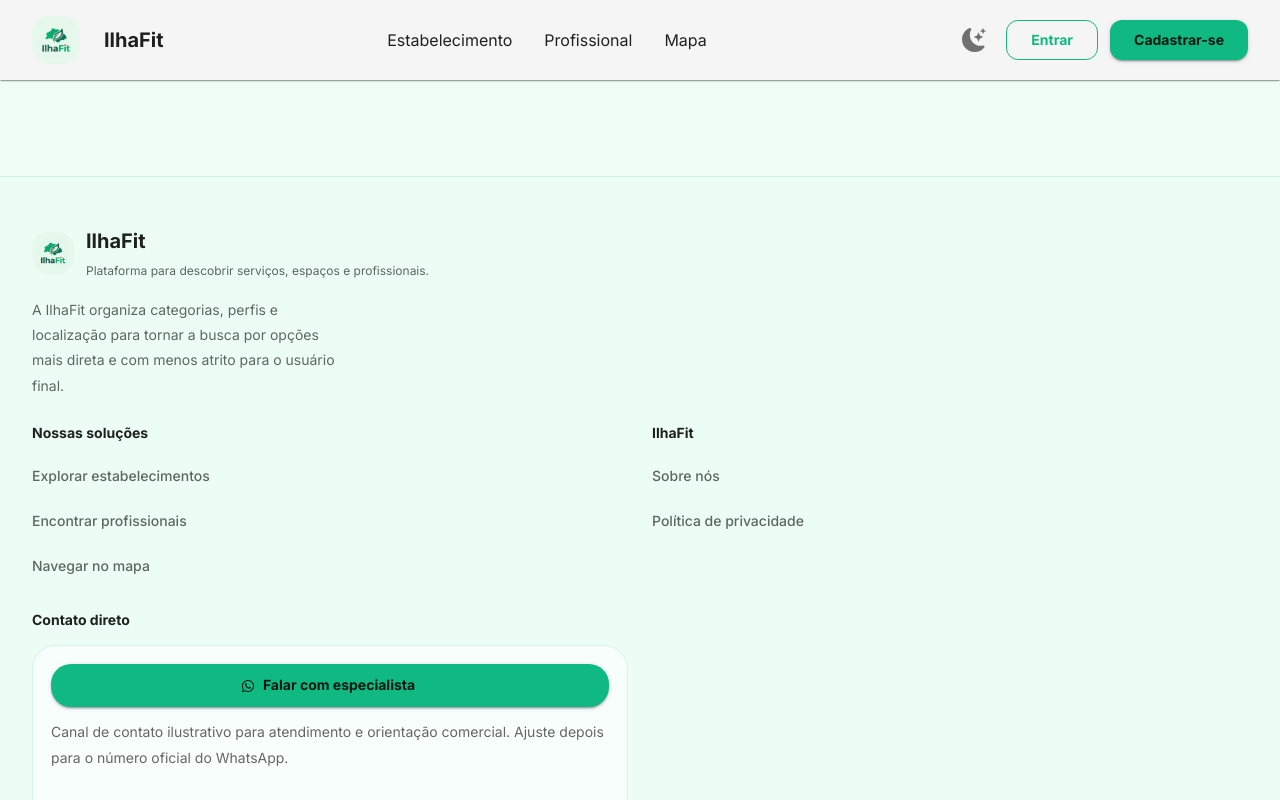
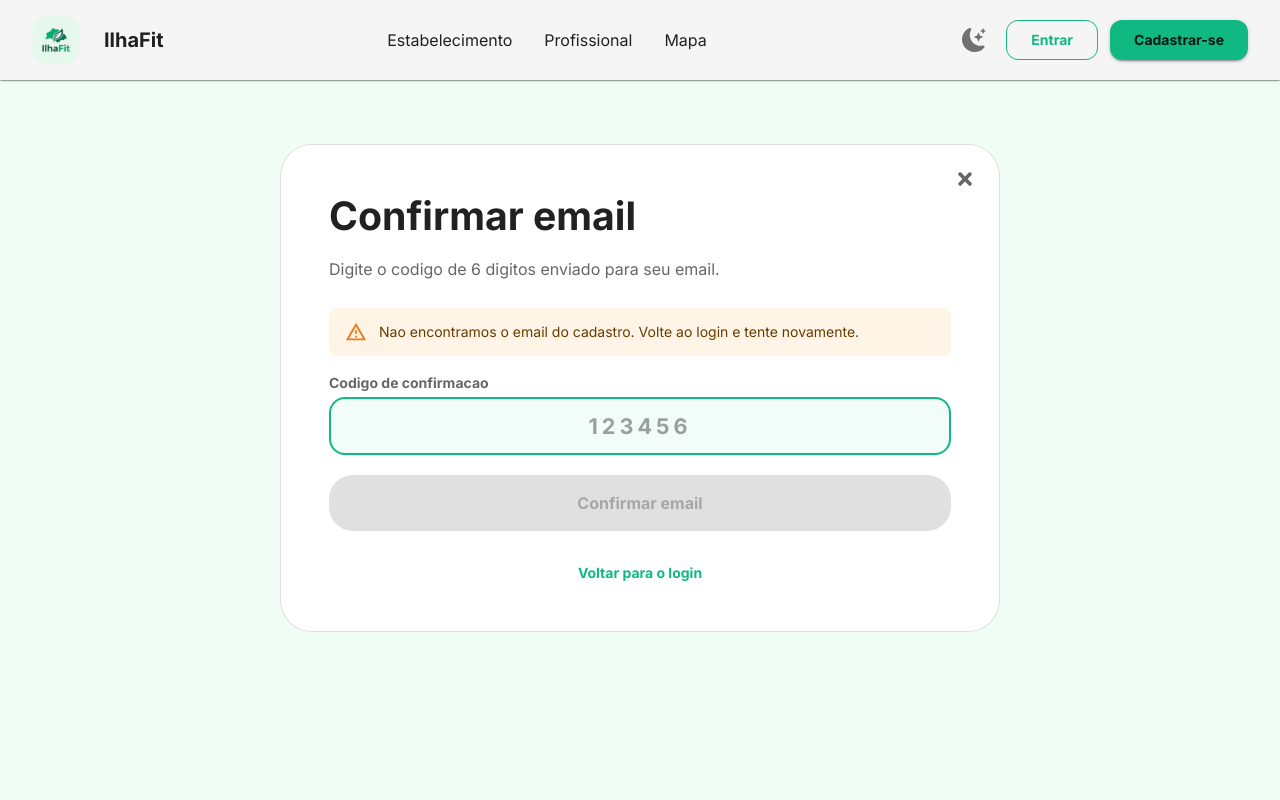
Before and after one commit to ViniciusPrado7/IlhaFit-Frontend, a React (Vite) app: page /confirmar-email in a window 1280 px wide. Built offline with nearby package versions, Linux system fonts and the light colour scheme; no server answers.

Commit message:
Feat: pagina de confirmação de email

```diff
--- a/src/App.jsx
+++ b/src/App.jsx
@@ -10,6 +10,7 @@ import Login from "./pages/Login/index.jsx";
 import EsqueciSenha from "./pages/Login/EsqueciSenha/index.jsx";
 import Admin from "./pages/Admin/index.jsx";
 import Cadastro from "./pages/Cadastro/index.jsx";
+import ConfirmarEmail from "./pages/Cadastro/ConfirmarEmail/index.jsx";
 import Profissional from "./pages/Profissional/index.jsx";
 import Mapa from "./pages/Mapa/index.jsx";
 import ConfiguracaoProfissional from "./pages/Profissional/Configuracao/index.jsx";
@@ -54,6 +55,7 @@ function App() {
         <Route path="/sobre" element={<Sobre />} />
         <Route path="/politica-de-privacidade" element={<Privacidade />} />
         <Route path="/cadastro" element={<Cadastro />} />
+        <Route path="/confirmar-email" element={<ConfirmarEmail />} />
         <Route path="/login" element={<Login />} />
         <Route path="/esqueci-senha" element={<EsqueciSenha />} />
         <Route
--- a/src/pages/Cadastro/CadastroEstabelecimento/index.jsx
+++ b/src/pages/Cadastro/CadastroEstabelecimento/index.jsx
@@ -402,8 +402,8 @@ const CadastroEstabelecimento = () => {
         }
       }
       await estabelecimentoService.cadastrarEstabelecimento(payload());
-      toast.success("Estabelecimento cadastrado com sucesso!");
-      navigate("/login", { state: { accountType: "estabelecimento", email: formData.email } });
+      toast.success("Cadastro realizado! Enviamos um codigo para seu email.");
+      navigate("/confirmar-email", { state: { accountType: "estabelecimento", email: formData.email } });
     } catch (error) {
       const { fieldErrors: apiFieldErrors, generalError: apiGeneralError } = getApiError(error);
       setFieldErrors(apiFieldErrors);
--- a/src/pages/Cadastro/CadastroProfissional/index.jsx
+++ b/src/pages/Cadastro/CadastroProfissional/index.jsx
@@ -242,8 +242,8 @@ const CadastroProfissional = () => {
     setLoading(true);
     try {
       await profissionalService.cadastrarProfissional(payload());
-      toast.success("Profissional cadastrado com sucesso!");
-      navigate("/login", { state: { accountType: "profissional", email: formData.email } });
+      toast.success("Cadastro realizado! Enviamos um codigo para seu email.");
+      navigate("/confirmar-email", { state: { accountType: "profissional", email: formData.email } });
     } catch (error) {
       const { fieldErrors: apiFieldErrors, generalError: apiGeneralError } = getApiError(error);
       setFieldErrors(apiFieldErrors);
--- a/src/pages/Cadastro/ConfirmarEmail/index.jsx
+++ b/src/pages/Cadastro/ConfirmarEmail/index.jsx
@@ -0,0 +1,180 @@
+import { useState } from "react";
+import {
+  Alert,
+  Box,
+  Button,
+  IconButton,
+  Paper,
+  TextField,
+  Typography,
+  useTheme,
+} from "@mui/material";
+import { FaTimes } from "react-icons/fa";
+import { useLocation, useNavigate } from "react-router-dom";
+import { toast } from "react-toastify";
+import { authService } from "../../../service/AuthService";
+
+const getApiMessage = (error) => {
+  const data = error?.response?.data;
+
+  if (data && typeof data === "object" && !Array.isArray(data)) {
+    return data.erro || data.mensagem || data.message || "Nao foi possivel confirmar o email.";
+  }
+
+  return typeof data === "string" ? data : error?.message || "Nao foi possivel confirmar o email.";
+};
+
+const ConfirmarEmail = () => {
+  const theme = useTheme();
+  const navigate = useNavigate();
+  const location = useLocation();
+  const isDark = theme.palette.mode === "dark";
+
+  const email = location.state?.email || "";
+  const accountType = location.state?.accountType || "aluno";
+  const [codigo, setCodigo] = useState("");
+  const [loading, setLoading] = useState(false);
+  const [error, setError] = useState("");
+
+  const inputStyles = {
+    "& .MuiOutlinedInput-root": {
+      bgcolor: isDark ? "rgba(255, 255, 255, 0.05)" : "rgba(16, 185, 129, 0.05)",
+      borderRadius: 2,
+      "& fieldset": { borderColor: isDark ? "rgba(255, 255, 255, 0.1)" : "rgba(16, 185, 129, 0.2)" },
+      "&:hover fieldset": { borderColor: theme.palette.primary.main },
+    },
+    "& .MuiInputBase-input": {
+      py: 1.65,
+      textAlign: "center",
+      fontSize: "1.35rem",
+      fontWeight: 800,
+      letterSpacing: 4,
+    },
+    mb: 2.5,
+  };
+
+  const handleCodigoChange = (event) => {
+    setCodigo(event.target.value.replace(/\D/g, "").slice(0, 6));
+    setError("");
+  };
+
+  const handleSubmit = async (event) => {
+    event.preventDefault();
+    if (!email || codigo.length !== 6) return;
+
+    setLoading(true);
+    setError("");
+    try {
+      const data = await authService.confirmarEmail(email, codigo);
+      toast.success(data?.mensagem || "Email confirmado com sucesso.");
+      navigate("/login", { state: { accountType, email } });
+    } catch (confirmError) {
+      setError(getApiMessage(confirmError));
+    } finally {
+      setLoading(false);
+    }
+  };
+
+  return (
+    <Box sx={{
+      minHeight: "calc(100vh - 112px)",
+      display: "flex",
+      alignItems: "flex-start",
+      justifyContent: "center",
+      bgcolor: "background.default",
+      pt: { xs: 2, sm: 3, md: 4 },
+      pb: { xs: 4, md: 6 },
+      px: 2,
+    }}>
+      <Paper elevation={0} sx={{
+        width: "100%",
+        maxWidth: 720,
+        p: { xs: 3, sm: 5, md: 6 },
+        borderRadius: 4,
+        border: "1px solid",
+        borderColor: "divider",
+        bgcolor: "background.paper",
+        position: "relative",
+      }}>
+        <IconButton
+          onClick={() => navigate("/")}
+          sx={{ position: "absolute", top: 16, right: 16, color: "text.secondary" }}
+        >
+          <FaTimes size={20} />
+        </IconButton>
+
+        <Typography variant="h3" fontWeight={800} sx={{ mb: 2, color: "text.primary", fontSize: { xs: "2rem", md: "2.45rem" } }}>
+          Confirmar email
+        </Typography>
+
+        <Typography variant="body1" color="text.secondary" sx={{ mb: 3, lineHeight: 1.8 }}>
+          Digite o codigo de 6 digitos enviado para {email || "seu email"}.
+        </Typography>
+
+        {!email && (
+          <Alert severity="warning" sx={{ mb: 2 }}>
+            Nao encontramos o email do cadastro. Volte ao login e tente novamente.
+          </Alert>
+        )}
+
+        {error && <Alert severity="error" sx={{ mb: 2 }}>{error}</Alert>}
+
+        <form onSubmit={handleSubmit}>
+          <Typography variant="subtitle2" fontWeight={700} sx={{ mb: 0.5, color: "text.secondary" }}>
+            Codigo de confirmacao
+          </Typography>
+          <TextField
+            fullWidth
+            name="codigo"
+            value={codigo}
+            onChange={handleCodigoChange}
+            placeholder="123456"
+            inputProps={{
+              inputMode: "numeric",
+              maxLength: 6,
+              pattern: "[0-9]*",
+            }}
+            sx={inputStyles}
+            autoFocus
+          />
+
+          <Button
+            type="submit"
+            variant="contained"
+            fullWidth
+            disabled={loading || !email || codigo.length !== 6}
+            sx={{
+              py: 1.75,
+              borderRadius: 3,
+              fontWeight: 700,
+              fontSize: "1rem",
+              textTransform: "none",
+              boxShadow: `0 8px 16px ${isDark ? "rgba(16, 185, 129, 0.2)" : "rgba(16, 185, 129, 0.3)"}`,
+              "&:hover": {
+                bgcolor: "primary.dark",
+                transform: "translateY(-2px)",
+                transition: "all 0.2s ease",
+              },
+            }}
+          >
+            {loading ? "Confirmando..." : "Confirmar email"}
+          </Button>
+
+          <Box sx={{ mt: 4, textAlign: "center" }}>
+            <Typography
+              variant="body2"
+              color="primary.main"
+              fontWeight={700}
+              sx={{ cursor: "pointer", "&:hover": { textDecoration: "underline" } }}
+              onClick={() => navigate("/login", { state: { accountType, email } })}
+            >
+              Voltar para o login
+            </Typography>
+          </Box>
+        </form>
+      </Paper>
+    </Box>
+  );
+};
+
+export default ConfirmarEmail;
--- a/src/pages/Cadastro/index.jsx
+++ b/src/pages/Cadastro/index.jsx
@@ -73,8 +73,8 @@ const Cadastro = () => {
         setLoading(true);
         try {
             await authService.register(formData);
-            toast.success("Usuário cadastrado com sucesso!");
-            navigate("/login", { state: { accountType: "aluno", email: formData.email } });
+            toast.success("Cadastro realizado! Enviamos um codigo para seu email.");
+            navigate("/confirmar-email", { state: { accountType: "aluno", email: formData.email } });
         } catch (error) {
             console.error("Erro no cadastro:", error);
             const data = error?.response?.data;
--- a/src/pages/Login/index.jsx
+++ b/src/pages/Login/index.jsx
@@ -20,9 +20,25 @@ const isFieldErrorObject = (data) => {
   return data && typeof data === "object" && !Array.isArray(data);
 };
 
+const getBackendMessage = (data) => {
+  if (isFieldErrorObject(data)) {
+    return data.erro || data.mensagem || data.message || "";
+  }
+
+  return typeof data === "string" ? data : "";
+};
+
 const getApiError = (error) => {
   const data = error?.response?.data;
   const status = error?.response?.status;
+  const backendMessage = getBackendMessage(data);
+
+  if (backendMessage === "Confirme seu email antes de fazer login") {
+    return {
+      fieldErrors: {},
+      generalError: backendMessage
+    };
+  }
 
   if (status === 401 || status === 403) {
     return {
@@ -109,6 +125,13 @@ const Login = () => {
       const { fieldErrors: apiFieldErrors, generalError: apiGeneralError } = error?.response
         ? getApiError(error)
         : { fieldErrors: {}, generalError: error?.message || "Erro ao fazer login" };
+
+      if (apiGeneralError === "Confirme seu email antes de fazer login") {
+        toast.info("Confirme seu email para continuar.");
+        navigate("/confirmar-email", { state: { accountType: location.state?.accountType || "aluno", email } });
+        return;
+      }
+
       setFieldErrors(apiFieldErrors);
       setGeneralError(apiGeneralError);
     } finally {
--- a/src/service/AuthService.js
+++ b/src/service/AuthService.js
@@ -21,6 +21,11 @@ export const authService = {
     return response.data;
   },
 
+  async confirmarEmail(email, codigo) {
+    const response = await api.post("/auth/confirmar-email", { email, codigo }, { skipAuth: true });
+    return response.data;
+  },
+
   async esqueciSenha(email) {
     const response = await api.post("/auth/forgot-password", { email }, { skipAuth: true });
     return response.data;
```
